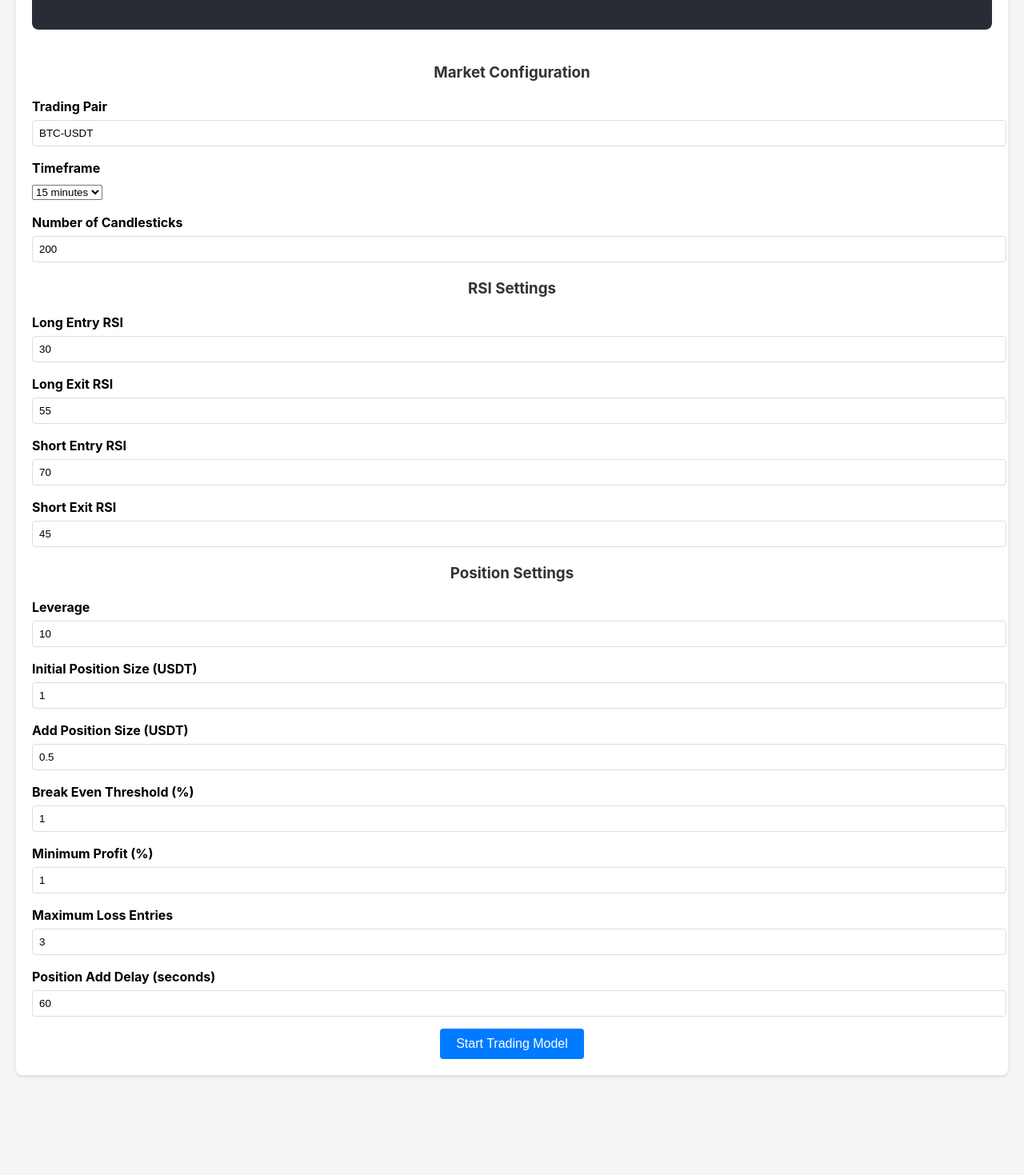
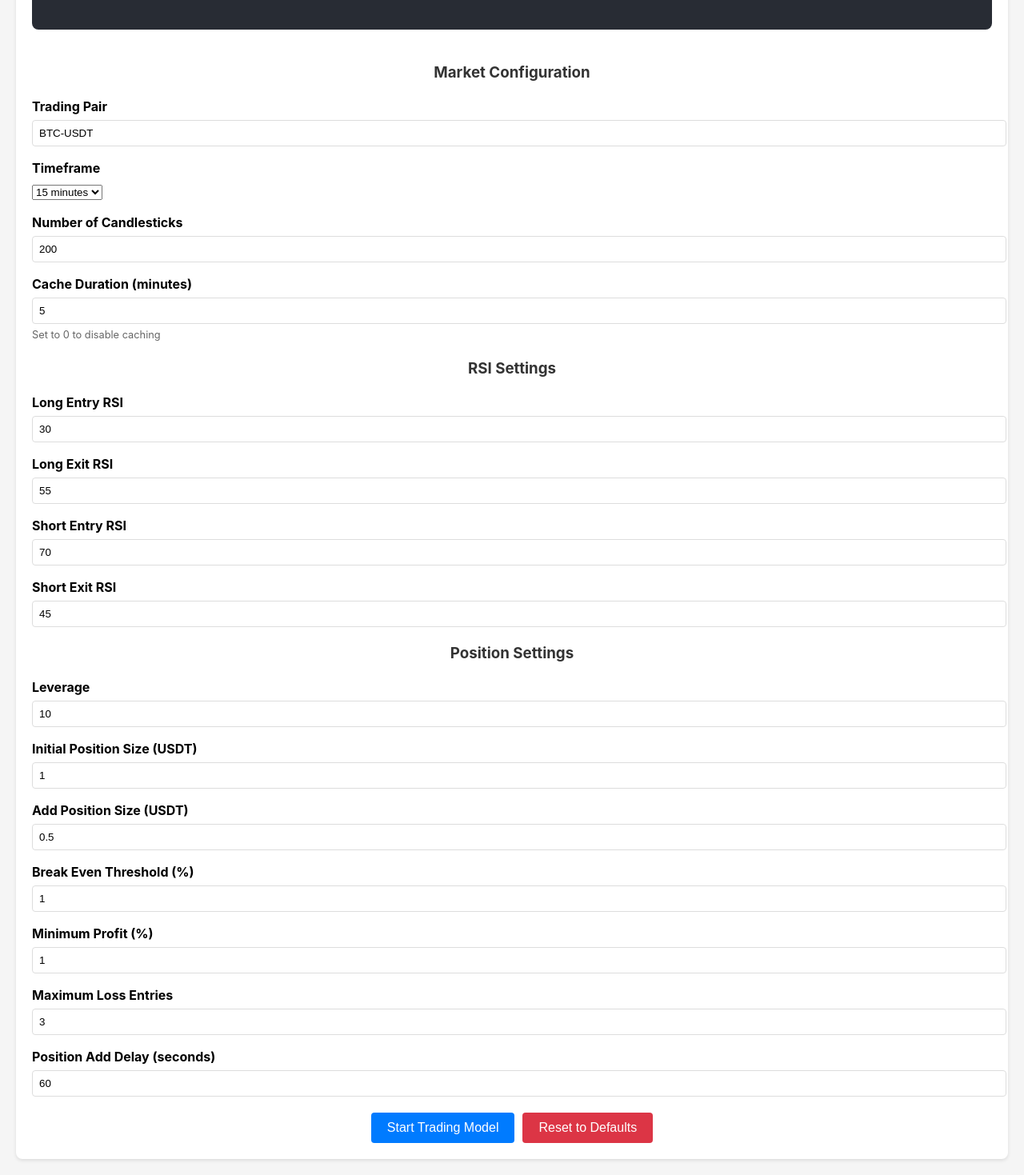
Before and after one commit to karneges/rsi-backtest, a React (Vite) app: page / in a window 1280 px wide. Shown: the part 147-1616 px from the top of the page at 80% size. Before the commit the page ends 1511 px from the top, so only its background shows below. Built offline with nearby package versions, Linux system fonts and the light colour scheme.

Commit message:
add local storage caching

```diff
--- a/src/App.css
+++ b/src/App.css
@@ -101,3 +101,25 @@ button:disabled {
   0% { transform: rotate(0deg); }
   100% { transform: rotate(360deg); }
 }
+
+.input-help {
+  display: block;
+  font-size: 0.8em;
+  color: #666;
+  margin-top: 4px;
+}
+
+.form-actions {
+    display: flex;
+    gap: 10px;
+    justify-content: center;
+    margin-top: 20px;
+}
+
+.reset-button {
+    background-color: #dc3545;
+}
+
+.reset-button:hover {
+    background-color: #bd2130;
+}
--- a/src/App.tsx
+++ b/src/App.tsx
@@ -8,17 +8,20 @@ import { CandlestickWithSubCandlesticksAndRsi } from './types/okx.types';
 import { TradeTable } from './components/TradeTable';
 import './App.css';
 
+interface CacheEntry {
+    data: CandlestickWithSubCandlesticksAndRsi[];
+    timeframe: string;
+    timestamp: number;
+}
+
 const App: React.FC = () => {
     const [isLoading, setIsLoading] = useState(false);
     const [error, setError] = useState<string | null>(null);
     const [result, setResult] = useState<BacktestResult | null>(null);
     const [historicalData, setHistoricalData] = useState<CandlestickWithSubCandlesticksAndRsi[] | null>(null);
-    // Add cache for historical data
+    // Add cache for historical data with timestamps
     const [cachedData, setCachedData] = useState<{
-        [key: string]: {
-            data: CandlestickWithSubCandlesticksAndRsi[];
-            timeframe: string;
-        }
+        [key: string]: CacheEntry
     }>({});
 
     const handleSubmit = async (config: TradeConfig) => {
@@ -29,14 +32,24 @@ const App: React.FC = () => {
         try {
             let data: CandlestickWithSubCandlesticksAndRsi[];
             const cacheKey = config.symbol;
+            const now = Date.now();
 
-            // Check if we have cached data for this symbol and timeframe
-            if (cachedData[cacheKey] && cachedData[cacheKey].timeframe === config.timeframe) {
+            // Check if we have valid cached data
+            const isCacheValid = cachedData[cacheKey] &&
+                               cachedData[cacheKey].timeframe === config.timeframe &&
+                               config.cacheTTL > 0 && // Only use cache if TTL > 0
+                               (now - cachedData[cacheKey].timestamp) < (config.cacheTTL * 60 * 1000); // Convert minutes to milliseconds
+
+            if (isCacheValid) {
                 console.log('Using cached data for', config.symbol);
                 data = cachedData[cacheKey].data;
             } else {
-                // Fetch new data if not cached or timeframe changed
-                console.log('Fetching new data for', config.symbol);
+                // Fetch new data if not cached, cache expired, or timeframe changed
+                console.log('Fetching new data for', config.symbol,
+                    isCacheValid ? '' :
+                    config.cacheTTL === 0 ? '(caching disabled)' :
+                    cachedData[cacheKey] ? '(cache expired)' : '(not in cache)');
+
                 const okxService = new OKXService();
                 data = await okxService.getCandlesticksWithSubCandlesticks({
                     instId: config.symbol,
@@ -45,14 +58,17 @@ const App: React.FC = () => {
                     subCandlesticksTimeFrame: "1m",
                 });
 
-                // Cache the new data
+                // Cache the new data if caching is enabled
+                if (config.cacheTTL > 0) {
                     setCachedData(prev => ({
                         ...prev,
                         [cacheKey]: {
                             data,
-                        timeframe: config.timeframe
+                            timeframe: config.timeframe,
+                            timestamp: now
                         }
                     }));
+                }
             }
 
             // Initialize the trading model with the config and historical data
--- a/src/components/TradingModelForm.tsx
+++ b/src/components/TradingModelForm.tsx
@@ -1,12 +1,13 @@
-import React, { useState } from 'react';
+import React, { useState, useEffect } from 'react';
 import { TradeConfig } from '../types';
 
 interface TradingModelFormProps {
     onSubmit: (config: TradeConfig) => void;
 }
 
-export const TradingModelForm: React.FC<TradingModelFormProps> = ({ onSubmit }) => {
-    const [config, setConfig] = useState<TradeConfig>({
+// Default configuration with current version
+const DEFAULT_CONFIG: TradeConfig & { version: number } = {
+    version: 1, // Increment this when making breaking changes to the config structure
     symbol: 'BTC-USDT',
     timeframe: '15m',
     longEntryRsi: 30,
@@ -15,13 +16,53 @@ export const TradingModelForm: React.FC<TradingModelFormProps> = ({ onSubmit })
     shortExitRsi: 45,
     leverage: 10,
     fixedPositionSize: 1,
-        addPositionSize: 0.5, // Default to half of the initial position size
+    addPositionSize: 0.5,
     breakEvenThreshold: 1,
     minProfitPercent: 1,
     maxLossEntries: 3,
-        positionAddDelay: 60000, // 60 seconds in milliseconds
-        limit: 200, // Default value for number of candlesticks
+    positionAddDelay: 60000,
+    limit: 200,
+    cacheTTL: 5,
+};
+
+const STORAGE_KEY = 'trading_model_config';
+
+export const TradingModelForm: React.FC<TradingModelFormProps> = ({ onSubmit }) => {
+    const [config, setConfig] = useState<TradeConfig>(() => {
+        try {
+            const savedConfig = localStorage.getItem(STORAGE_KEY);
+            if (savedConfig) {
+                const parsed = JSON.parse(savedConfig);
+
+                // Check if saved config is compatible with current version
+                if (!parsed.version || parsed.version < DEFAULT_CONFIG.version) {
+                    console.log('Outdated config version, using defaults with saved values where possible');
+                    // Merge saved values with default config where keys match
+                    const mergedConfig = { ...DEFAULT_CONFIG };
+                    Object.keys(parsed).forEach(key => {
+                        if (key in DEFAULT_CONFIG && key !== 'version') {
+                            (mergedConfig as any)[key] = parsed[key];
+                        }
                     });
+                    return mergedConfig;
+                }
+
+                return parsed;
+            }
+        } catch (error) {
+            console.error('Error loading saved config:', error);
+        }
+        return DEFAULT_CONFIG;
+    });
+
+    // Save config to localStorage whenever it changes
+    useEffect(() => {
+        try {
+            localStorage.setItem(STORAGE_KEY, JSON.stringify({ ...config, version: DEFAULT_CONFIG.version }));
+        } catch (error) {
+            console.error('Error saving config:', error);
+        }
+    }, [config]);
 
     const handleSubmit = (e: React.FormEvent) => {
         e.preventDefault();
@@ -33,9 +74,16 @@ export const TradingModelForm: React.FC<TradingModelFormProps> = ({ onSubmit })
         setConfig(prev => ({
             ...prev,
             [name]: name.includes('Rsi') || name.includes('leverage') || name.includes('Size') ||
-                    name.includes('Threshold') || name.includes('Percent') || name.includes('Entries') ?
+                    name.includes('Threshold') || name.includes('Percent') || name.includes('Entries') ||
+                    name === 'limit' || name === 'cacheTTL' ?
                     Number(value) : value
         }));
+    };
+
+    const handleReset = () => {
+        if (window.confirm('Are you sure you want to reset all settings to default values?')) {
+            setConfig(DEFAULT_CONFIG);
+        }
     };
 
     return (
@@ -79,6 +127,22 @@ export const TradingModelForm: React.FC<TradingModelFormProps> = ({ onSubmit })
                         max="1000"
                         step="50"
                     />
+                </div>
+
+                <div className="form-group">
+                    <label htmlFor="cacheTTL">Cache Duration (minutes)</label>
+                    <input
+                        type="number"
+                        id="cacheTTL"
+                        name="cacheTTL"
+                        value={config.cacheTTL}
+                        onChange={handleChange}
+                        min="0"
+                        max="60"
+                        step="1"
+                        title="Time to live for candlesticks cache in minutes (0 = no cache)"
+                    />
+                    <small className="input-help">Set to 0 to disable caching</small>
                 </div>
             </div>
 
@@ -232,7 +296,10 @@ export const TradingModelForm: React.FC<TradingModelFormProps> = ({ onSubmit })
                 </div>
             </div>
 
+            <div className="form-actions">
                 <button type="submit" className="submit-button">Start Trading Model</button>
+                <button type="button" onClick={handleReset} className="reset-button">Reset to Defaults</button>
+            </div>
         </form>
     );
 };
--- a/src/types.ts
+++ b/src/types.ts
@@ -13,6 +13,7 @@ export interface TradeConfig {
   symbol: string;
   timeframe: string;
   limit: number; // Number of candlesticks to fetch
+  cacheTTL: number; // Time to live for candlesticks cache in minutes (0 = no cache)
 }
 
 export type TradeType = "LONG" | "SHORT";
```
Lines whose indentation alone changed are shown as unchanged.
